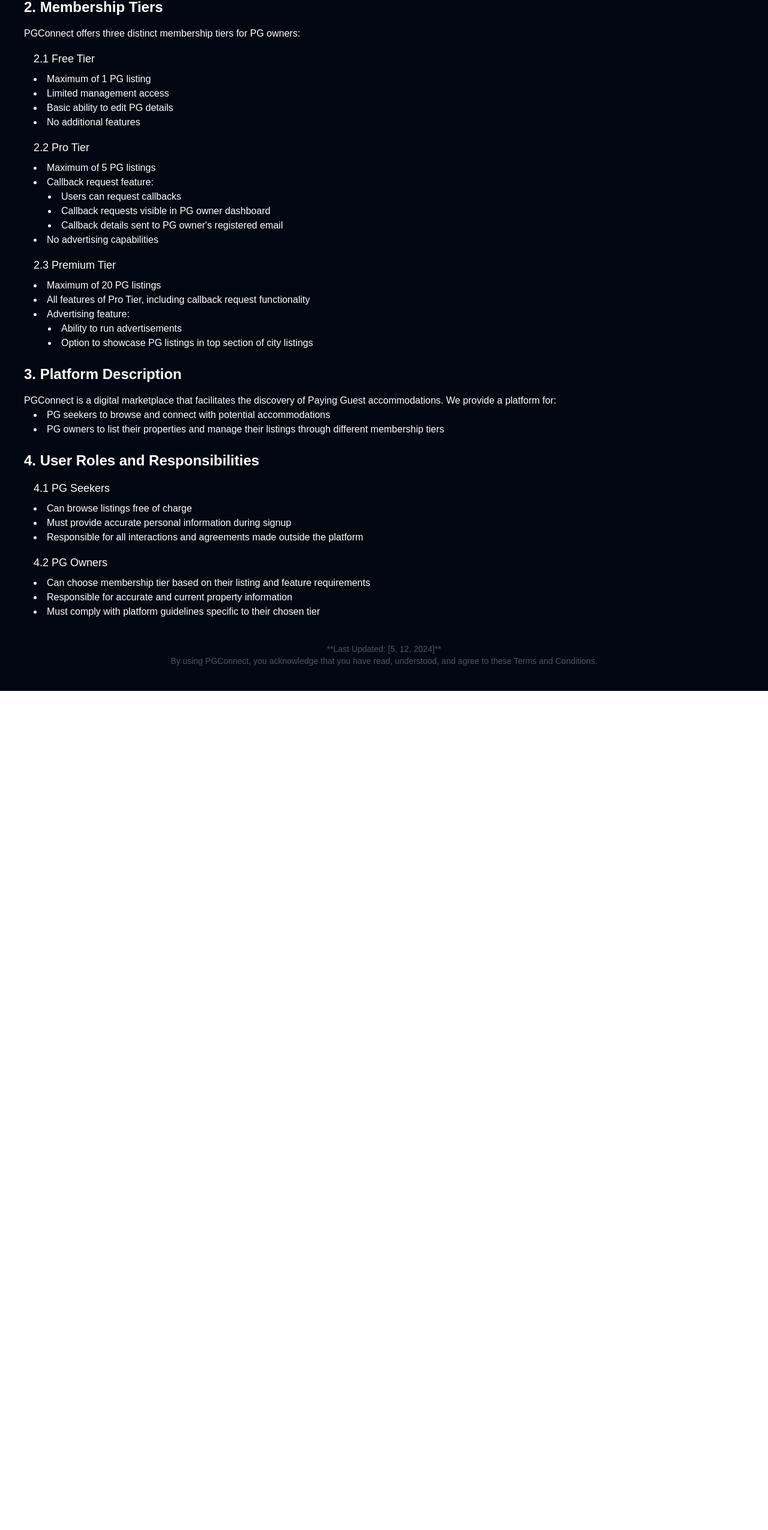
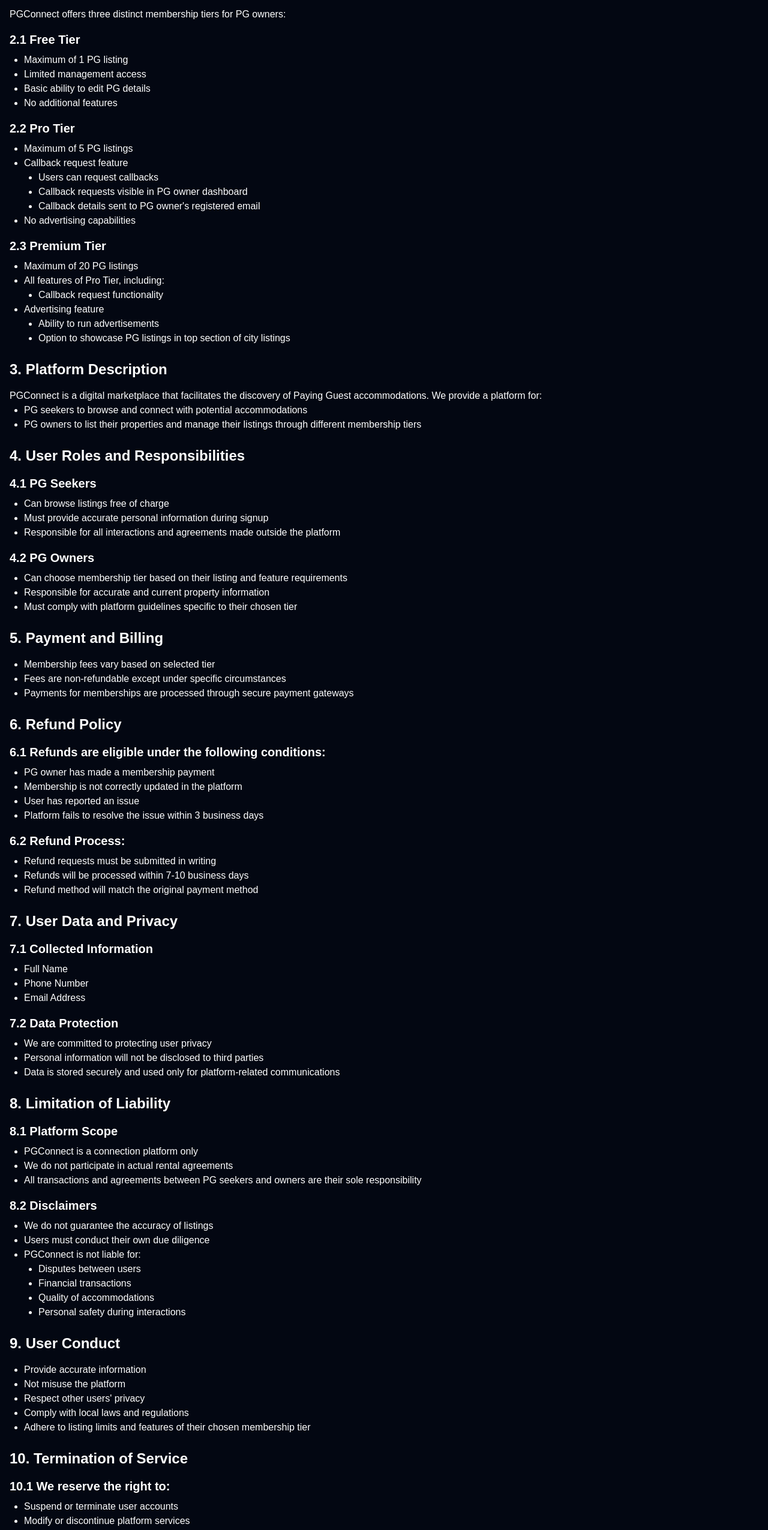
Before and after one commit to sachu0dev/PGConnect, a Next.js app in the folder next-app/: page /terms in a window 1280 px wide. Shown: the part 224-2775 px from the top of the page at 60% size. Before the commit the page ends 1376 px from the top, so only its background shows below. Built offline with nearby package versions, Linux system fonts and the light colour scheme; no server answers.

Commit message:
UP: Term and Conditions

```diff
--- a/next-app/src/app/terms/page.tsx
+++ b/next-app/src/app/terms/page.tsx
@@ -2,86 +2,79 @@
 
 const Page = () => {
   return (
-    <div>
-      <div className="bg-gray-950 text-white  p-6 sm:p-10 font-sans">
-        <h1 className="text-3xl font-bold text-center  mb-6">
-          Terms and Conditions for PGConnect
+    <div className="bg-gray-950 text-white">
+      <div className="container mx-auto px-4 py-6">
+        <header className="text-center mb-8">
+          <h1 className="text-3xl font-bold">
+            Terms and Conditions for PGConnect (pgconnect.site)
           </h1>
+        </header>
 
-        <section className="mb-6">
+        <section>
           <h2 className="text-2xl font-semibold mb-4">1. Introduction</h2>
-          <p className="text-base">
+          <p>
             Welcome to PGConnect, an online platform designed to connect Paying
             Guest (PG) seekers with PG owners. By using our website, you agree
             to these Terms and Conditions.
           </p>
         </section>
 
-        <section className="mb-6">
+        <section className="mt-6">
           <h2 className="text-2xl font-semibold mb-4">2. Membership Tiers</h2>
-          <p className="text-base mb-4">
-            PGConnect offers three distinct membership tiers for PG owners:
-          </p>
+          <p>PGConnect offers three distinct membership tiers for PG owners:</p>
 
-          <div className="ml-4">
-            <h3 className="text-lg font-medium mb-2">2.1 Free Tier</h3>
-            <ul className="list-disc list-inside">
+          <h3 className="text-xl font-semibold mt-4 mb-2">2.1 Free Tier</h3>
+          <ul className="list-disc ml-6">
             <li>Maximum of 1 PG listing</li>
             <li>Limited management access</li>
             <li>Basic ability to edit PG details</li>
             <li>No additional features</li>
           </ul>
-          </div>
 
-          <div className="ml-4 mt-4">
-            <h3 className="text-lg font-medium mb-2">2.2 Pro Tier</h3>
-            <ul className="list-disc list-inside">
+          <h3 className="text-xl font-semibold mt-4 mb-2">2.2 Pro Tier</h3>
+          <ul className="list-disc ml-6">
             <li>Maximum of 5 PG listings</li>
             <li>
-                Callback request feature:
-                <ul className="list-disc list-inside ml-6">
+              Callback request feature
+              <ul className="list-disc ml-6">
                 <li>Users can request callbacks</li>
                 <li>Callback requests visible in PG owner dashboard</li>
-                  <li>
-                    Callback details sent to PG owner&apos;s registered email
-                  </li>
+                <li>Callback details sent to PG owner's registered email</li>
               </ul>
             </li>
             <li>No advertising capabilities</li>
           </ul>
-          </div>
 
-          <div className="ml-4 mt-4">
-            <h3 className="text-lg font-medium  mb-2">2.3 Premium Tier</h3>
-            <ul className="list-disc list-inside">
+          <h3 className="text-xl font-semibold mt-4 mb-2">2.3 Premium Tier</h3>
+          <ul className="list-disc ml-6">
             <li>Maximum of 20 PG listings</li>
             <li>
-                All features of Pro Tier, including callback request
-                functionality
+              All features of Pro Tier, including:
+              <ul className="list-disc ml-6">
+                <li>Callback request functionality</li>
+              </ul>
             </li>
             <li>
-                Advertising feature:
-                <ul className="list-disc list-inside ml-6">
+              Advertising feature
+              <ul className="list-disc ml-6">
                 <li>Ability to run advertisements</li>
                 <li>
-                    Option to showcase PG listings in top section of city
-                    listings
+                  Option to showcase PG listings in top section of city listings
                 </li>
               </ul>
             </li>
           </ul>
-          </div>
         </section>
 
-        <section className="mb-6">
-          <h2 className="text-2xl font-semibold  mb-4">
+        <section className="mt-6">
+          <h2 className="text-2xl font-semibold mb-4">
             3. Platform Description
           </h2>
-          <p className="text-base">
+          <p>
             PGConnect is a digital marketplace that facilitates the discovery of
             Paying Guest accommodations. We provide a platform for:
           </p>
-          <ul className="list-disc list-inside ml-4">
+          <ul className="list-disc ml-6">
             <li>
               PG seekers to browse and connect with potential accommodations
             </li>
@@ -92,14 +85,13 @@
           </ul>
         </section>
 
-        <section className="mb-6">
-          <h2 className="text-2xl font-semibold  mb-4">
+        <section className="mt-6">
+          <h2 className="text-2xl font-semibold mb-4">
             4. User Roles and Responsibilities
           </h2>
 
-          <div className="ml-4">
-            <h3 className="text-lg font-medium  mb-2">4.1 PG Seekers</h3>
-            <ul className="list-disc list-inside">
+          <h3 className="text-xl font-semibold mt-4 mb-2">4.1 PG Seekers</h3>
+          <ul className="list-disc ml-6">
             <li>Can browse listings free of charge</li>
             <li>Must provide accurate personal information during signup</li>
             <li>
@@ -107,33 +99,179 @@
               platform
             </li>
           </ul>
-          </div>
 
-          <div className="ml-4 mt-4">
-            <h3 className="text-lg font-medium  mb-2">4.2 PG Owners</h3>
-            <ul className="list-disc list-inside">
+          <h3 className="text-xl font-semibold mt-4 mb-2">4.2 PG Owners</h3>
+          <ul className="list-disc ml-6">
             <li>
               Can choose membership tier based on their listing and feature
               requirements
             </li>
             <li>Responsible for accurate and current property information</li>
             <li>
-                Must comply with platform guidelines specific to their chosen
+              Must comply with platform guidelines specific to their chosen tier
+            </li>
+          </ul>
+        </section>
+
+        <section className="mt-6">
+          <h2 className="text-2xl font-semibold mb-4">
+            5. Payment and Billing
+          </h2>
+          <ul className="list-disc ml-6">
+            <li>Membership fees vary based on selected tier</li>
+            <li>Fees are non-refundable except under specific circumstances</li>
+            <li>
+              Payments for memberships are processed through secure payment
+              gateways
+            </li>
+          </ul>
+        </section>
+
+        <section className="mt-6">
+          <h2 className="text-2xl font-semibold mb-4">6. Refund Policy</h2>
+
+          <h3 className="text-xl font-semibold mt-4 mb-2">
+            6.1 Refunds are eligible under the following conditions:
+          </h3>
+          <ul className="list-disc ml-6">
+            <li>PG owner has made a membership payment</li>
+            <li>Membership is not correctly updated in the platform</li>
+            <li>User has reported an issue</li>
+            <li>Platform fails to resolve the issue within 3 business days</li>
+          </ul>
+
+          <h3 className="text-xl font-semibold mt-4 mb-2">
+            6.2 Refund Process:
+          </h3>
+          <ul className="list-disc ml-6">
+            <li>Refund requests must be submitted in writing</li>
+            <li>Refunds will be processed within 7-10 business days</li>
+            <li>Refund method will match the original payment method</li>
+          </ul>
+        </section>
+
+        <section className="mt-6">
+          <h2 className="text-2xl font-semibold mb-4">
+            7. User Data and Privacy
+          </h2>
+
+          <h3 className="text-xl font-semibold mt-4 mb-2">
+            7.1 Collected Information
+          </h3>
+          <ul className="list-disc ml-6">
+            <li>Full Name</li>
+            <li>Phone Number</li>
+            <li>Email Address</li>
+          </ul>
+
+          <h3 className="text-xl font-semibold mt-4 mb-2">
+            7.2 Data Protection
+          </h3>
+          <ul className="list-disc ml-6">
+            <li>We are committed to protecting user privacy</li>
+            <li>Personal information will not be disclosed to third parties</li>
+            <li>
+              Data is stored securely and used only for platform-related
+              communications
+            </li>
+          </ul>
+        </section>
+
+        <section className="mt-6">
+          <h2 className="text-2xl font-semibold mb-4">
+            8. Limitation of Liability
+          </h2>
+
+          <h3 className="text-xl font-semibold mt-4 mb-2">
+            8.1 Platform Scope
+          </h3>
+          <ul className="list-disc ml-6">
+            <li>PGConnect is a connection platform only</li>
+            <li>We do not participate in actual rental agreements</li>
+            <li>
+              All transactions and agreements between PG seekers and owners are
+              their sole responsibility
+            </li>
+          </ul>
+
+          <h3 className="text-xl font-semibold mt-4 mb-2">8.2 Disclaimers</h3>
+          <ul className="list-disc ml-6">
+            <li>We do not guarantee the accuracy of listings</li>
+            <li>Users must conduct their own due diligence</li>
+            <li>
+              PGConnect is not liable for:
+              <ul className="list-disc ml-6">
+                <li>Disputes between users</li>
+                <li>Financial transactions</li>
+                <li>Quality of accommodations</li>
+                <li>Personal safety during interactions</li>
+              </ul>
+            </li>
+          </ul>
+        </section>
+
+        <section className="mt-6">
+          <h2 className="text-2xl font-semibold mb-4">9. User Conduct</h2>
+          <ul className="list-disc ml-6">
+            <li>Provide accurate information</li>
+            <li>Not misuse the platform</li>
+            <li>Respect other users' privacy</li>
+            <li>Comply with local laws and regulations</li>
+            <li>
+              Adhere to listing limits and features of their chosen membership
               tier
             </li>
           </ul>
-          </div>
         </section>
 
-        <section className="text-center mt-10">
-          <p className="text-sm text-gray-600">
-            **Last Updated: [5, 12, 2024]**
-          </p>
-          <p className="text-sm text-gray-600">
-            By using PGConnect, you acknowledge that you have read, understood,
-            and agree to these Terms and Conditions.
+        <section className="mt-6">
+          <h2 className="text-2xl font-semibold mb-4">
+            10. Termination of Service
+          </h2>
+
+          <h3 className="text-xl font-semibold mt-4 mb-2">
+            10.1 We reserve the right to:
+          </h3>
+          <ul className="list-disc ml-6">
+            <li>Suspend or terminate user accounts</li>
+            <li>Modify or discontinue platform services</li>
+            <li>Refuse service to anyone without prior notice</li>
+            <li>Enforce membership tier restrictions</li>
+          </ul>
+        </section>
+
+        <section className="mt-6">
+          <h2 className="text-2xl font-semibold mb-4">11. Changes to Terms</h2>
+          <p>
+            We may modify these terms at any time. Changes will be communicated
+            to users, and continued use of the platform will constitute
+            acceptance of those changes.
           </p>
         </section>
+
+        <section className="mt-6">
+          <h2 className="text-2xl font-semibold mb-4">
+            12. Contact Information
+          </h2>
+          <p>
+            If you have any questions or concerns about these Terms and
+            Conditions, please contact us at:
+          </p>
+          <ul className="list-disc ml-6">
+            <li>
+              Email:{" "}
+              <a href="mailto:support@pgconnect.site" className="text-blue-400">
+                support@pgconnect.site
+              </a>
+            </li>
+          </ul>
+        </section>
+
+        <p className="text-center mt-8">**Last Updated:** 5,12,2024</p>
+        <p className="text-center">
+          **By using PGConnect, you acknowledge that you have read, understood,
+          and agree to these Terms and Conditions.**
+        </p>
       </div>
     </div>
   );
```
Lines whose indentation alone changed are shown as unchanged.
